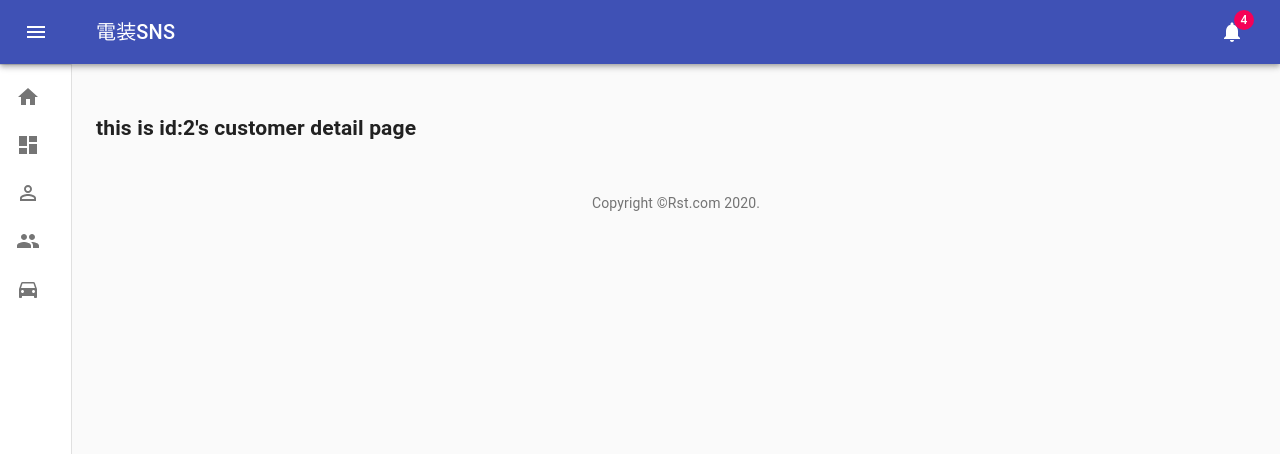
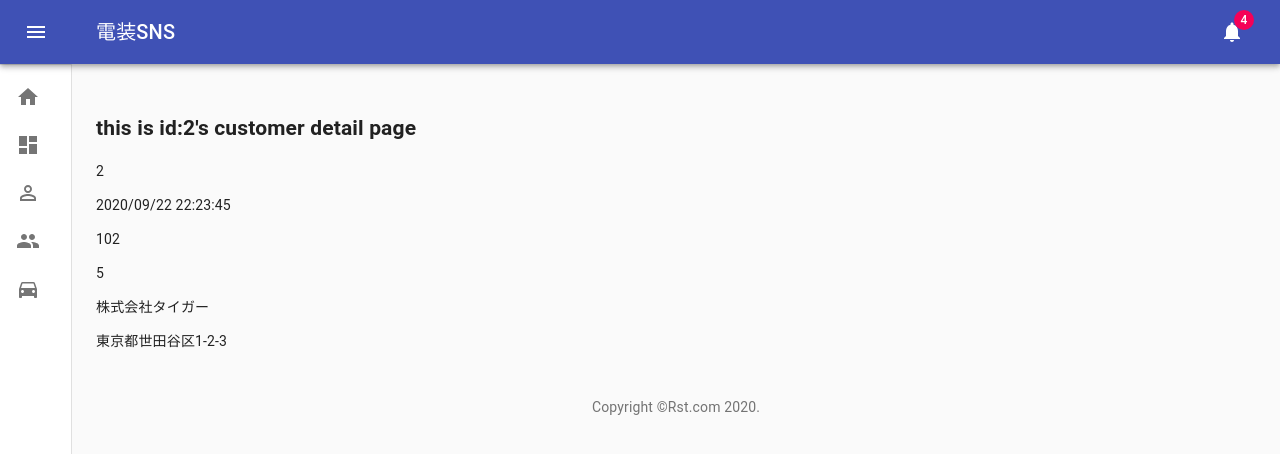
Before and after one commit to adaman3568/denso-app, a React (Create React App) app: page /customers/detail/2 in a window 1280 px wide. Shown: the top 454 px of the page. Built offline with nearby package versions, Linux system fonts and the light colour scheme.

Commit message:
CustomerDetailのデータ取得をContextから行うように

```diff
--- a/src/Components/Customer/CustomerDetail.tsx
+++ b/src/Components/Customer/CustomerDetail.tsx
@@ -1,12 +1,27 @@
-import React, {FC} from 'react';
+import React, {FC, useContext, useEffect, useState} from 'react';
 import {RouteComponentProps} from "react-router";
+import {DataContext} from "../../Context/DataContextProvider";
+import {CustomerInfo} from "../../Context/DataTypeList";
 
 type pageProps = {} & RouteComponentProps<{id : string}>
 
 const CustomerDetail : FC<pageProps> = ({match}) => {
+    const {CustomerFunc} = useContext(DataContext);
+    const [customer , setCustomer] = useState<CustomerInfo>({} as CustomerInfo);
+    useEffect(() => {
+        const d = CustomerFunc.GetCustomerData(parseInt(match.params.id));
+        if(d !== undefined)setCustomer(d);
+    });
+
     return (
         <div>
             <h2>this is id:{match.params.id}'s customer detail page</h2>
+            <p>{customer.id}</p>
+            <p>{customer.LastCommentDate}</p>
+            <p>{customer.CommentCount}</p>
+            <p>{customer.CarCount}</p>
+            <p>{customer.customerName}</p>
+            <p>{customer.Address}</p>
         </div>
     );
 };
```
